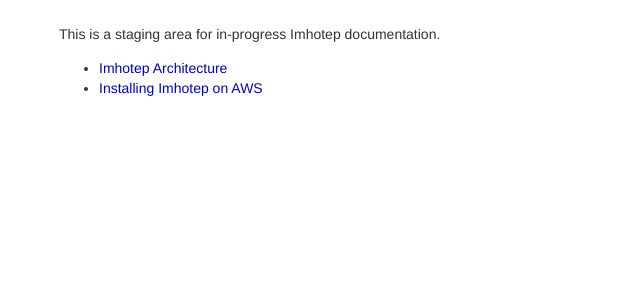
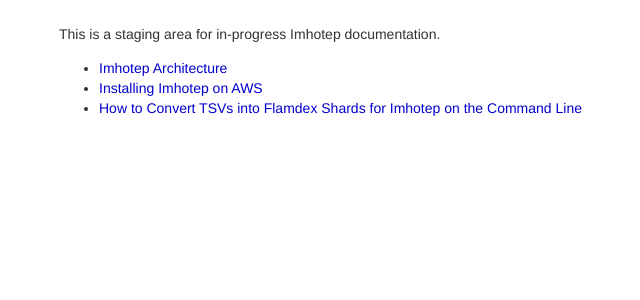
Before and after one commit to indeedeng-alpha/imhotep-docs, a Jekyll site: the page built from index.html, in a window 1280 px wide. Shown: the top 300 px of the page, without its empty margins (11-651 px from the left). Built offline with Jekyll 4.4.1, drawn with Linux system fonts in a browser that asks for light colours; nearby versions of some CDN libraries.

Commit message:
add link to TSVConverter instructions

```diff
--- a/index.html
+++ b/index.html
@@ -9,4 +9,6 @@ exclude_toc: true
 <ul>
 <li><a href="docs/architecture-overview/">Imhotep Architecture</a></li>
 <li><a href="docs/aws/">Installing Imhotep on AWS</a></li>
+<li><a href="docs/tsv/">How to Convert TSVs into Flamdex Shards for Imhotep on the Command Line
+</a></li>
 </ul>
```
